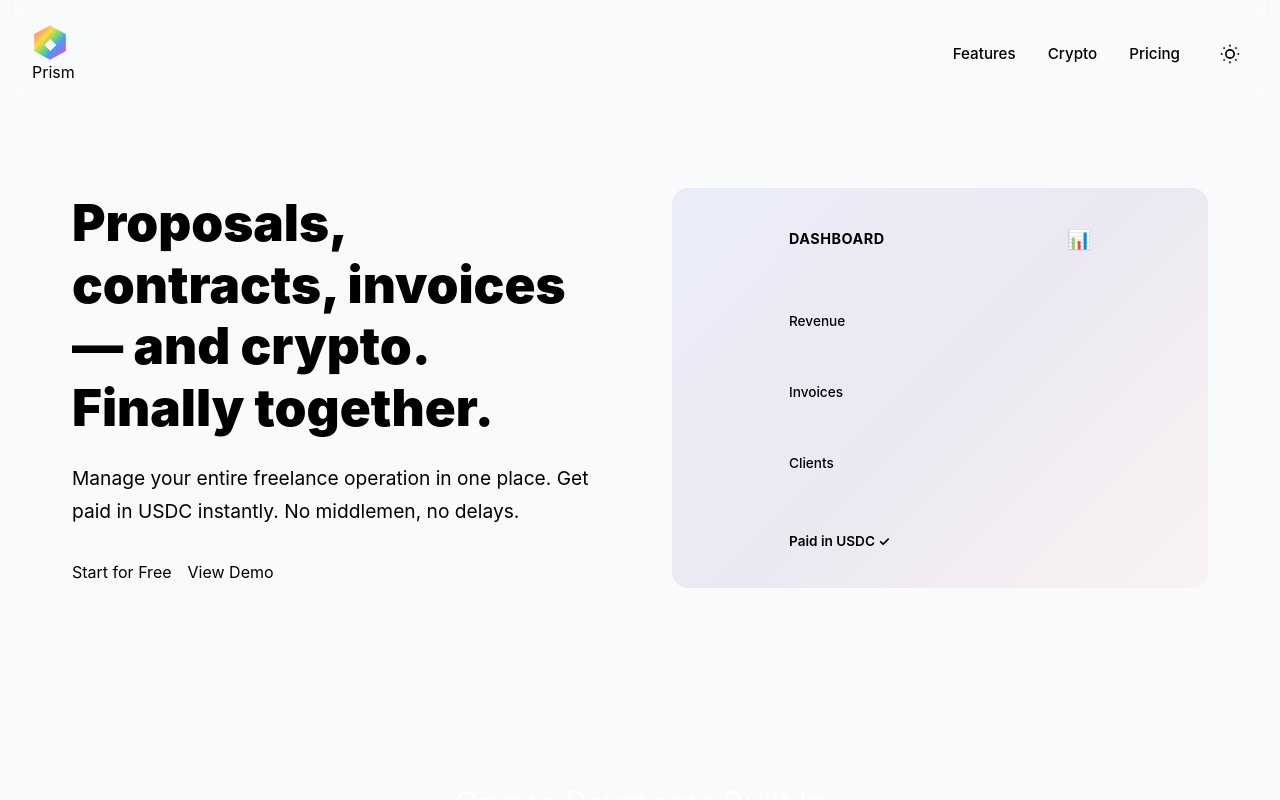
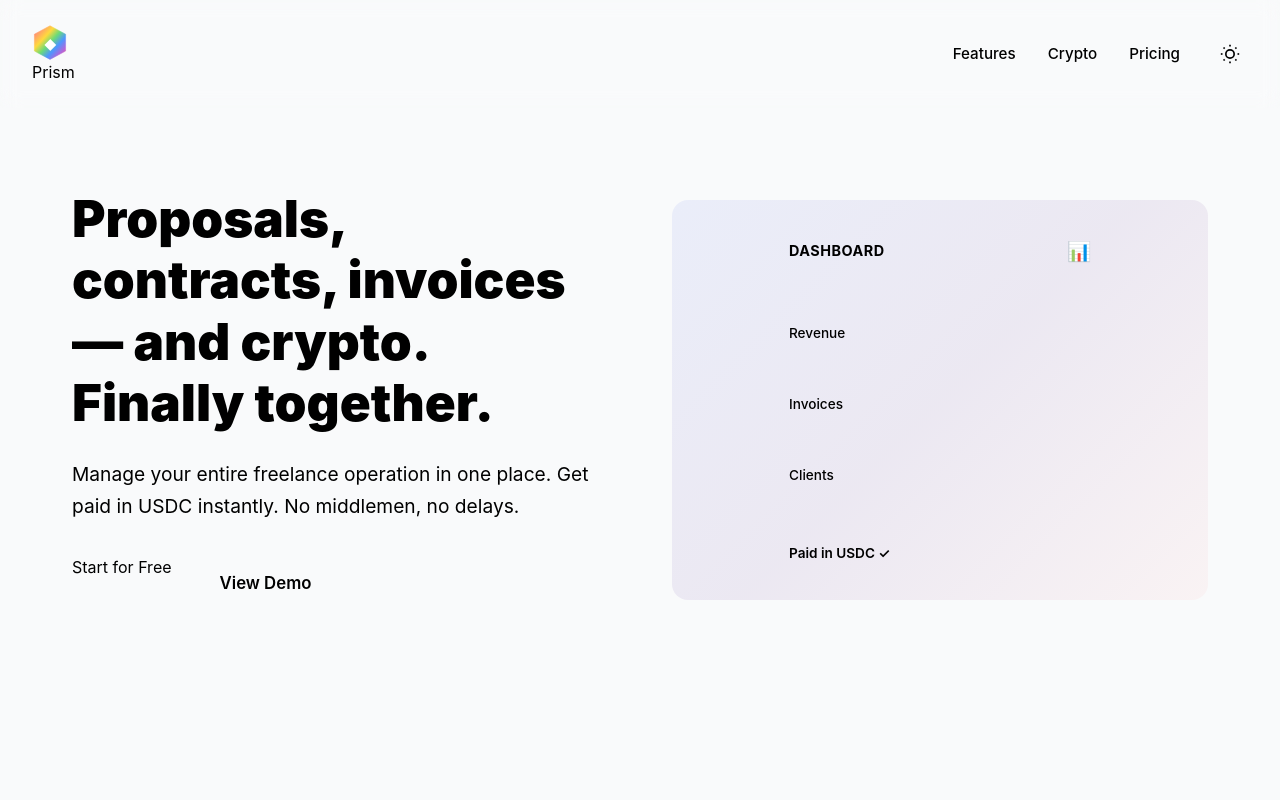
Before and after one commit to ongjooming-web/Verkspay, a Next.js app in the folder prism/: page / in a window 1280 px wide. Shown: the top 800 px of the page. Built offline with nearby package versions, Linux system fonts and the light colour scheme.

Commit message:
🔗 Update buttons to link to app.prismops.xyz subdomain

```diff
--- a/prism/src/app/page.tsx
+++ b/prism/src/app/page.tsx
@@ -794,7 +794,7 @@ export default function Home() {
           </p>
           <div className="hero-cta">
             <Link href="/app/signup" className="cta-button">Start for Free</Link>
-            <Link href="/app/dashboard" className="cta-button secondary">View Demo</Link>
+            <a href="https://app.prismops.xyz" className="cta-button secondary">View Demo</a>
           </div>
         </div>
 
@@ -994,7 +994,7 @@ export default function Home() {
         </form>
         <p className="email-disclaimer">No spam, ever. Unsubscribe anytime.</p>
         <p style={{ marginTop: '1rem', color: 'var(--text-secondary)' }}>
-          Or <Link href="/app/signup" style={{ color: 'var(--primary)', textDecoration: 'none', fontWeight: '600' }}>sign up now</Link> to start using Prism today.
+          Or <a href="https://app.prismops.xyz/app/signup" style={{ color: 'var(--primary)', textDecoration: 'none', fontWeight: '600' }}>sign up now</a> to start using Prism today.
         </p>
       </section>
 
```
